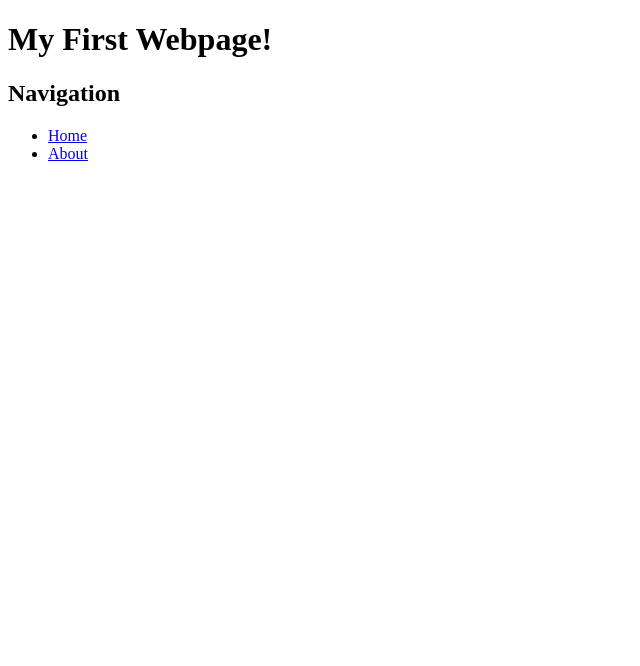
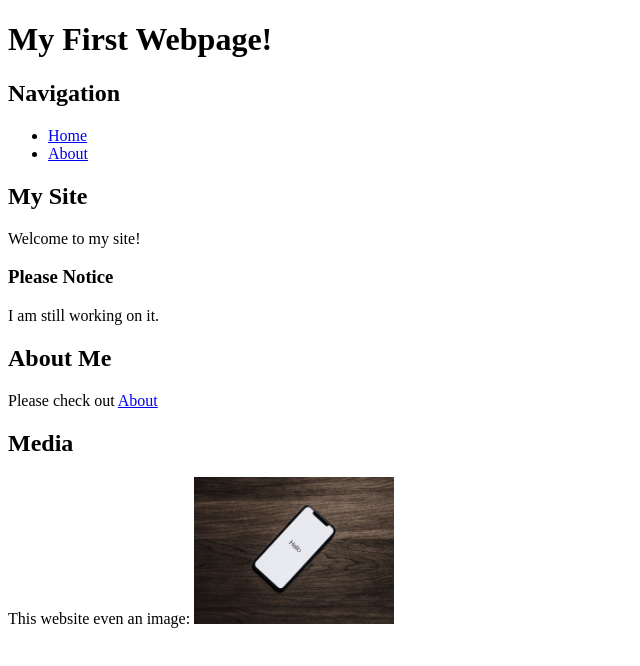
Before and after one commit to MarvRoldan/My-First-Site, a plain HTML site: page index.html in a window 1280 px wide. Shown: the whole page, without its empty margins (0-640 px from the left). Drawn offline with Linux system fonts and the light colour scheme.

Commit message:
Aded Media

```diff
--- a/index.html
+++ b/index.html
@@ -25,7 +25,39 @@
                 </ul>
             </nav>
         </header>
-
-
+        <article>
+            <section>
+                <h2>
+                    My Site
+                </h2>
+                <p>
+                    Welcome to my site!
+                </p>
+                <h3>
+                    Please Notice
+                </h3>
+                <p>
+                    I am still working on it.
+                </p>
+            </section>
+            <section>
+                <h2>
+                    About Me
+                </h2>
+                <p>
+                    Please check out
+                    <a href="./about.html">About</a>
+                </p>
+            </section>
+            <section>
+                <h2>
+                    Media
+                </h2>
+                <p>
+                    This website even an image:
+                    <img src="./img/Phone.jpg" alt="Picture of phone" title="Picture of phone" width="200"> <!-- Always have an alt for an image. Title is the tooltip -->
+                </p>
+            </section>
+        </article>
     </body>
 </html>
```
Also changed, not shown: img/Phone.jpg (added).
